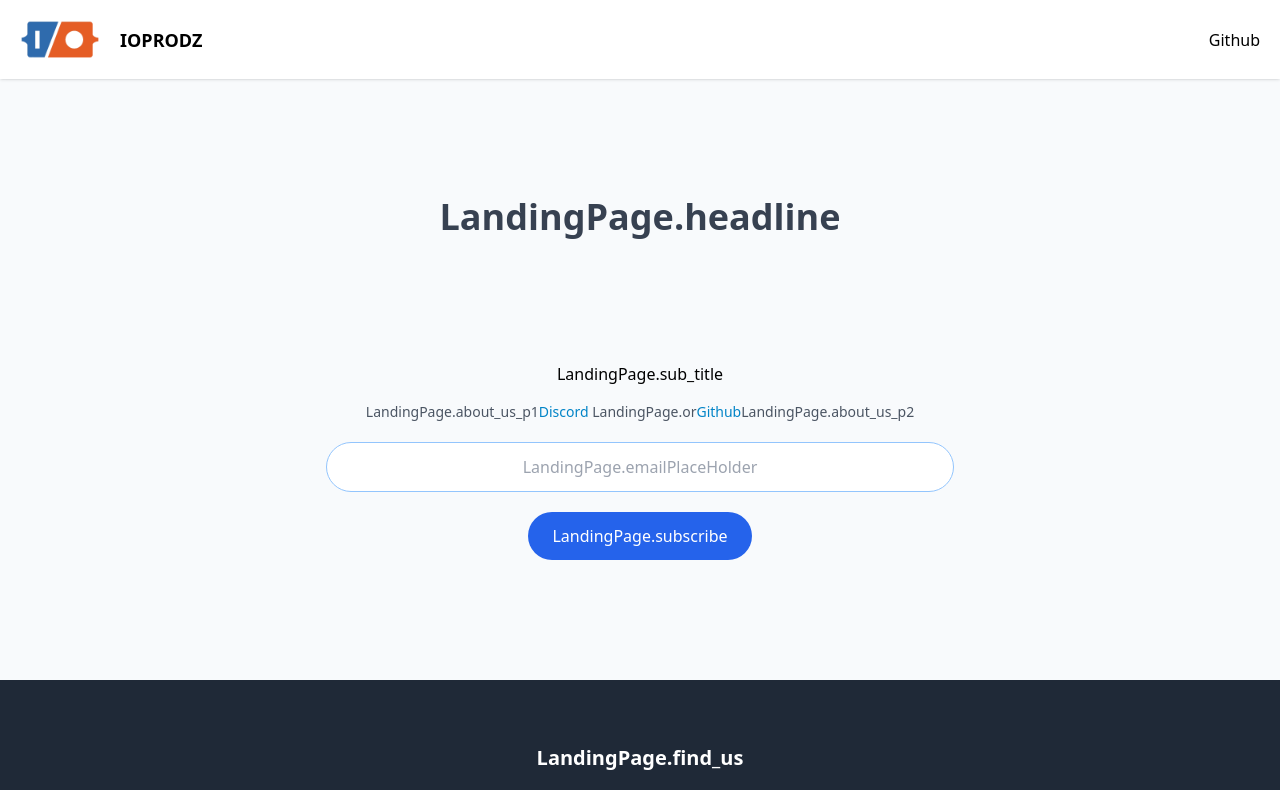
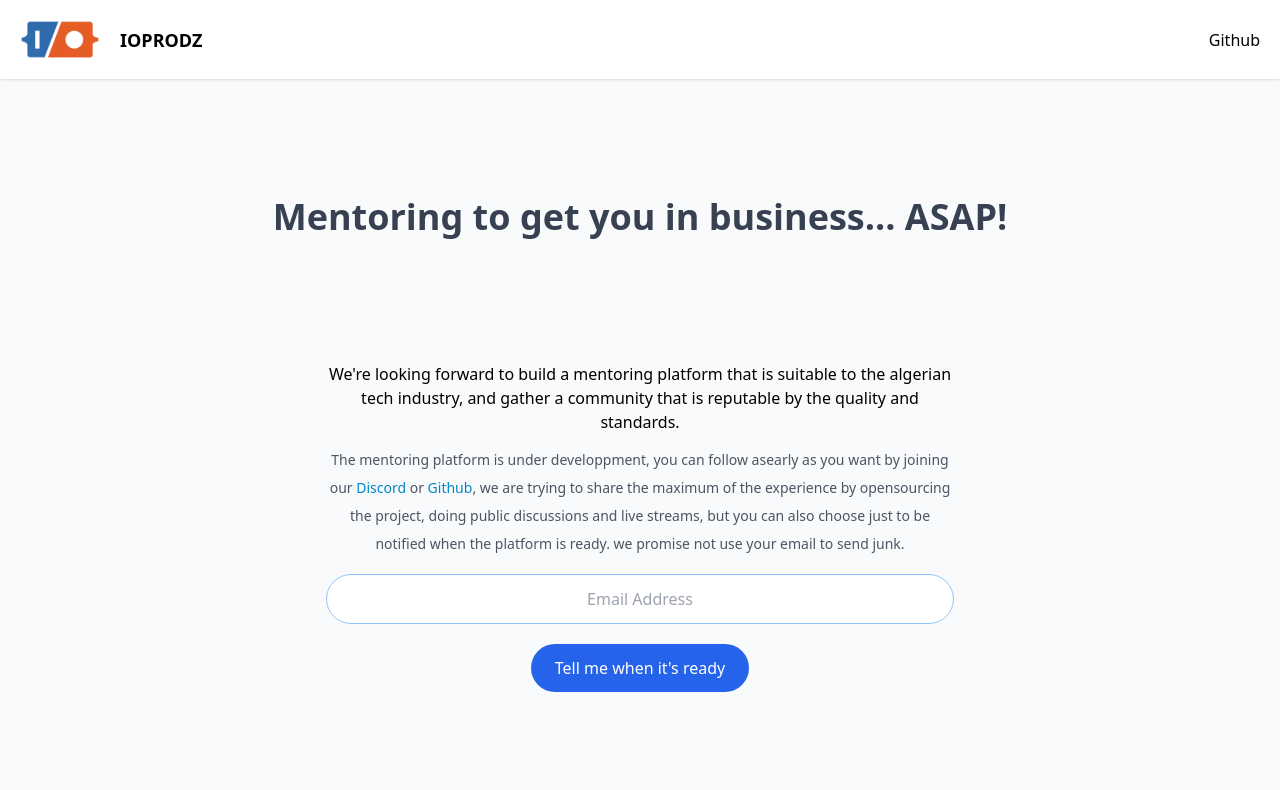
Before and after one commit to ioprodz/ioprodz_old, a React (Create React App) app in the folder icosium/: page / in a window 1280 px wide. Shown: the top 790 px of the page. Built offline with nearby package versions, Linux system fonts and the light colour scheme; no server answers.

Commit message:
feat(icosium): updated translations

```diff
--- a/icosium/src/lang/ar.json
+++ b/icosium/src/lang/ar.json
@@ -1,6 +1,15 @@
 {
-  "subscribe": "أخبرني عندما يكون جاهزا",
-  "sub_title": "نحن نتطلع إلى بناء منصة توجيه مناسبة لصناعة التكنولوجيا الجزائرية ، وجمع مجتمع يتمتع بسمعة طيبة من خلال الجودة والمعايير.",
-  "about_us_p1": " منصة التوجيه قيد التطوير ، يمكنك اتباعها في وقت مبكر كما تريد من خلال الانضمام إلينا",
-  "about_us_p2": ", ، نحاول مشاركة أقصى قدر من التجربة من خلال الاستعانة بمصادر مفتوحة للمشروع وإجراء مناقشات عامة وبث مباشر ، ولكن يمكنك أيضًا اختيار أن يتم إعلامك عندما تكون المنصة جاهزة. نعدك بعدم استخدام بريدك الإلكتروني لإرسال البريد غير الهام."
+  "LandingPage": {
+    "headline": "التوجيه لبدء العمل ... في أسرع وقت ممكن!",
+    "subscribe": "أخبرني عندما يكون جاهزا",
+    "sub_title": "نحن نتطلع إلى بناء منصة توجيه مناسبة لصناعة التكنولوجيا الجزائرية ، وجمع مجتمع يتمتع بسمعة طيبة من خلال الجودة والمعايير.",
+    "about_us_p1": " منصة التوجيه قيد التطوير ، يمكنك اتباعها في وقت مبكر كما تريد من خلال الانضمام إلينا ",
+    "or": "او",
+    "about_us_p2": " , ، نحاول مشاركة أقصى قدر من التجربة من خلال الاستعانة بمصادر مفتوحة للمشروع وإجراء مناقشات عامة وبث مباشر ، ولكن يمكنك أيضًا اختيار أن يتم إعلامك عندما تكون المنصة جاهزة. نعدك بعدم استخدام بريدك الإلكتروني لإرسال البريد غير الهام. ",
+    "emailPlaceHolder": "بريدك الإلكتروني",
+    "alreadySubscribed": "هذا البريد الإلكتروني موجود في قائمتنا",
+    "emailNotValid": "البريد الإلكتروني غير صحيح",
+    "subscriptionSuccess": "شكرًا لك ، سنعود إليك عندما يصبح جاهزًا.",
+    "find_us": "تجدنا هنا"
+  }
 }
--- /dev/null
+++ b/icosium/src/lang/dz.json
@@ -0,0 +1,18 @@
+{
+  "LandingPage": {
+    "headline": "Mentoring bech tebda fel business... khfif drif!",
+    "subscribe": "Khebrouni ki tefriwha",
+    "sub_title": "Rana habin nekhedmou plateforme te3 mentoring li twalem el marché algérien, we tkoun 3endna jma3a li ma3roufa b la qualité we les standards",
+    "emailPlaceHolder": "l'email te3ek",
+    "about_us_p1": "Rana mazal ndevlopiw fel la platform, tegder tji tebe3 m3ana fi ",
+    "alreadySubscribed": "l'email hada deja kayen 3endna",
+    "emailNotValid": "l'email mahouch valid",
+    "subscriptionSuccess": "Sahite!",
+    "or": " wella ",
+    "about_us_p2": ", Rana nseyiw ndirou koulech open-source, les discussion fel publique wella des livestream. Bessah tegder tani tkhayar bech ne3elmouk ki koulech ykoun wajed. we bien sur maneste3mlouch lemail te3ek lel spam.",
+    "find_us": "telgawna hna"
+  },
+  "shared": {
+    "serverError": "srat erreur fel serveur."
+  }
+}
--- a/icosium/src/lang/en.json
+++ b/icosium/src/lang/en.json
@@ -1,6 +1,18 @@
 {
-  "subscribe": "Tell me when it's ready",
-  "sub_title": "We're looking forward to build a mentoring platform that is suitable to the algerian tech industry, and gather a community that is reputable by the quality and standards.",
-  "about_us_p1": " The mentoring platform is under developpment, you can follow asearly as you want by joining our",
-  "about_us_p2": " , we are trying to share the maximum of the experience by opensourcing the project, doing public discussions and live streams, but you can also choose just to be notified when the platform is ready. we promise not use your email to send junk."
+  "LandingPage": {
+    "headline": "Mentoring to get you in business... ASAP!",
+    "subscribe": "Tell me when it's ready",
+    "sub_title": "We're looking forward to build a mentoring platform that is suitable to the algerian tech industry, and gather a community that is reputable by the quality and standards.",
+    "about_us_p1": "The mentoring platform is under developpment, you can follow asearly as you want by joining our ",
+    "emailPlaceHolder": "Email Address",
+    "about_us_p2": ", we are trying to share the maximum of the experience by opensourcing the project, doing public discussions and live streams, but you can also choose just to be notified when the platform is ready. we promise not use your email to send junk.",
+    "alreadySubscribed": "This email already exists in our list",
+    "emailNotValid": "The email is not valid",
+    "or": " or ",
+    "subscriptionSuccess": "Thank you, we will get back to you as soon as its ready.",
+    "find_us": "Find us here"
+  },
+  "shared": {
+    "serverError": "Somthing went wrong with the server."
+  }
 }
--- a/icosium/src/lang/fr.json
+++ b/icosium/src/lang/fr.json
@@ -1,6 +1,17 @@
 {
-  "subscribe": "Dis moi quand c'est prêt",
-  "sub_title": "Nous sommes impatients de construire une plateforme de mentorat adaptée à l'industrie technologique algérienne et de rassembler une communauté réputée par la qualité et les normes.",
-  "about_us_p1": " La plateforme de mentorat est en cours de développement, vous pouvez suivre aussi tôt que vous le souhaitez en rejoignant notre",
-  "about_us_p2": ", nous essayons de partager le maximum d'expérience en opensourceant le projet, en faisant des discussions publiques et des diffusions en direct, mais vous pouvez également choisir d'être simplement averti lorsque la plateforme est prête. nous nous engageons à ne pas utiliser votre e-mail pour envoyer du courrier indésirable."
+  "LandingPage": {
+    "headline": "LE Mentoring pour vous placer dans le business... rapidement!",
+    "subscribe": "Dites moi quand c'est prêt",
+    "sub_title": "Nous sommes en train de construire une plateforme de mentorat adaptée à l'industrie technologique algérienne et de rassembler une communauté réputée par la qualité et les normes.",
+    "about_us_p1": "La plateforme de mentorat est en cours de développement, vous pouvez suivre aussi tôt que vous le souhaitez en rejoignant notre ",
+    "about_us_p2": ", nous essayons de partager le maximum d'expérience en opensourceant le projet, en faisant des discussions publiques et des diffusions en direct, mais vous pouvez également choisir d'être simplement averti lorsque la plateforme est prête. nous nous engageons à ne pas utiliser votre e-mail pour envoyer du courrier indésirable.",
+    "emailPlaceHolder": "Adresse email",
+    "alreadySubscribed": "Cet email éxiste déja dans notre liste",
+    "emailNotValid": "L'email fourni n'est pas valide",
+    "or": " ou ",
+    "subscriptionSuccess": "Merci bien, on vous recontacterons dès que c'est pret."
+  },
+  "shared": {
+    "serverError": "Une erreur s'est passé sur le serveur."
+  }
 }
--- a/icosium/src/lang/i18n.ts
+++ b/icosium/src/lang/i18n.ts
@@ -6,6 +6,7 @@ import LanguageDetector from "i18next-browser-languagedetector";
 import en from "./en.json";
 import fr from "./fr.json";
 import ar from "./ar.json";
+import dz from "./dz.json";
 
 const options = {
   order: [
@@ -31,6 +32,9 @@ const resources = {
   ar: {
     translation: ar,
   },
+  dz: {
+    translation: dz,
+  },
 };
 
 i18n
```
